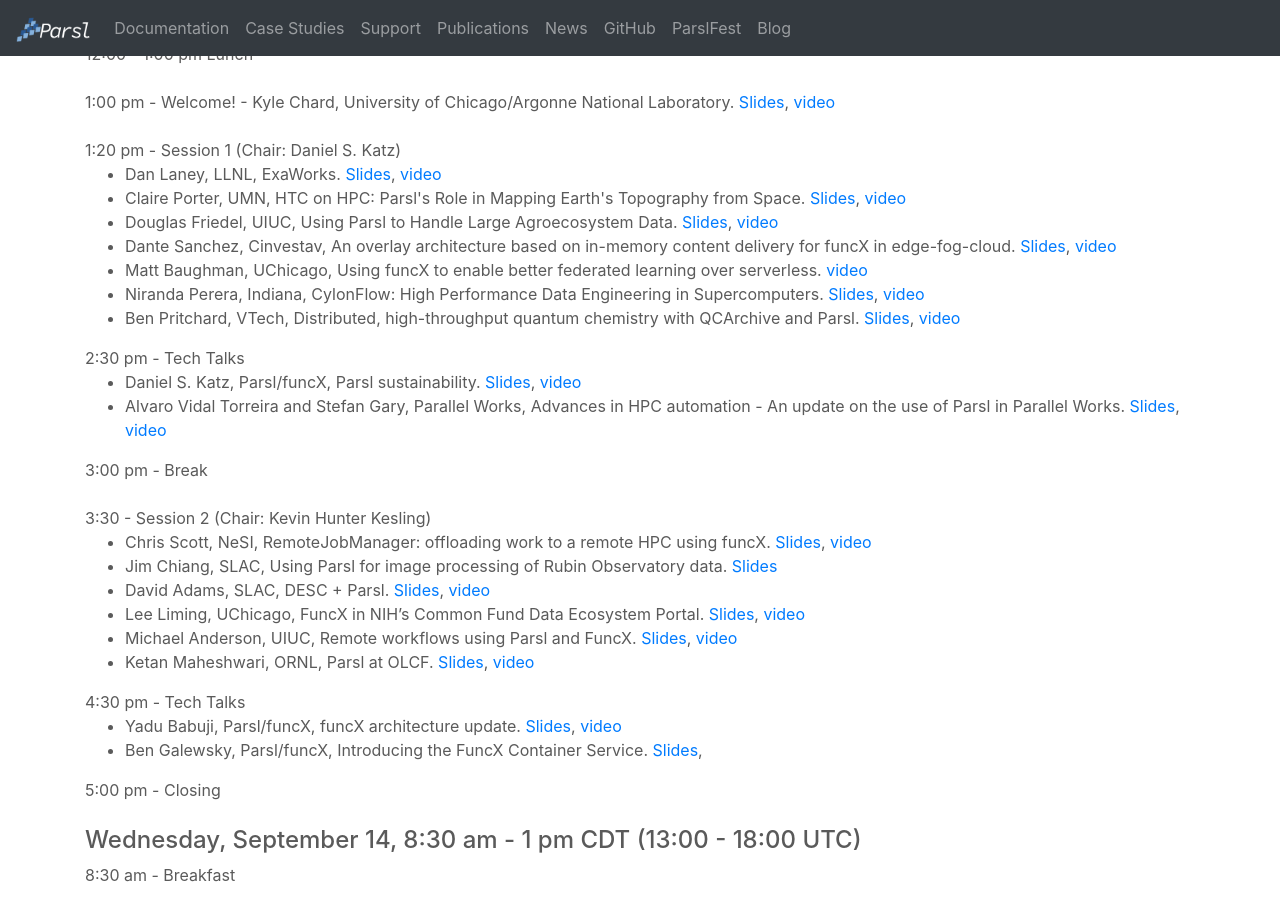
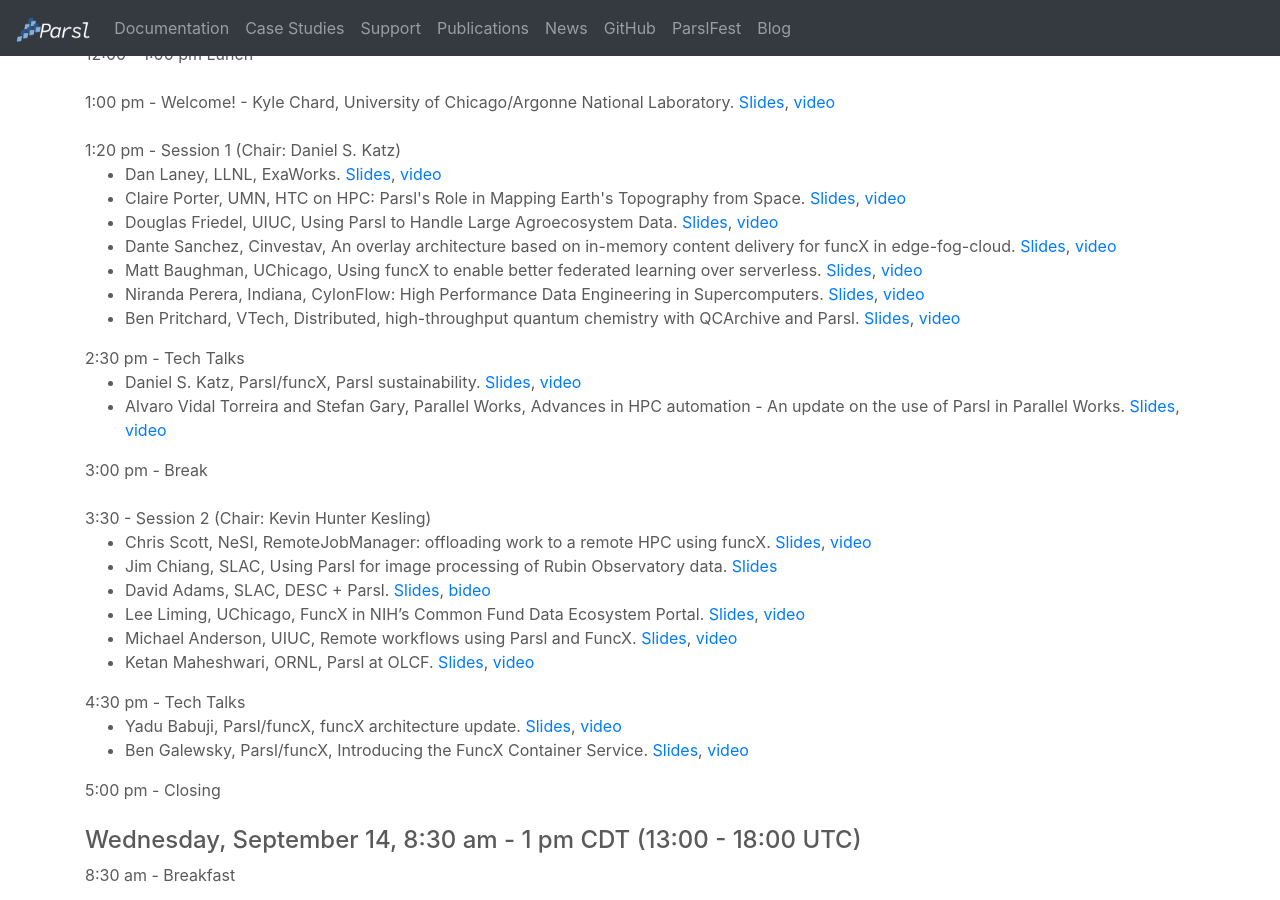
Before and after one commit to Parsl/parsl.github.io, a Jekyll site: the page built from parslfest2022.html, in a window 1280 px wide and 900 px high, scrolled down 857 px. Built offline with Jekyll 4.4.1, drawn with Linux system fonts in a browser that asks for light colours.

Commit message:
Update parslfest2022.html

```diff
--- a/parslfest2022.html
+++ b/parslfest2022.html
@@ -61,7 +61,7 @@
 	      <li>Claire Porter, UMN, HTC on HPC: Parsl's Role in Mapping Earth's Topography from Space. <a href='parslfest/2022/porter.pdf'>Slides</a>, <a href="https://youtu.be/Sr8hsvihn2A">video</a></li>
 	      <li>Douglas Friedel, UIUC, Using Parsl to Handle Large Agroecosystem Data. <a href='parslfest/2022/friedel.pdf'>Slides</a>, <a href="https://youtu.be/pshhB1UNuMo">video</a></li>
 	      <li>Dante Sanchez, Cinvestav, An overlay architecture based on in-memory content delivery for funcX in edge-fog-cloud. <a href='parslfest/2022/sanchez.pdf'>Slides</a>, <a href="https://youtu.be/_42ZRF5ZNv8">video</a></li>
-	      <li>Matt Baughman, UChicago, Using funcX to enable better federated learning over serverless. <a href="https://youtu.be/4z6kxakbszg">video</a></li>
+	      <li>Matt Baughman, UChicago, Using funcX to enable better federated learning over serverless. <a href='parslfest/2022/baughman.pdf'>Slides</a>, <a href="https://youtu.be/4z6kxakbszg">video</a></li>
     	      <li>Niranda Perera, Indiana, CylonFlow: High Performance Data Engineering in Supercomputers. <a href='parslfest/2022/perera.pdf'>Slides</a>, <a href="https://youtu.be/6H_0UKTk7W8">video</a> </li>
 	      <li>Ben Pritchard, VTech, Distributed, high-throughput quantum chemistry with QCArchive and Parsl. <a href='parslfest/2022/pritchard.pdf'>Slides</a>, <a href="https://youtu.be/gLxb1-Ssjo4">video</a></li>
      </ul>
@@ -80,7 +80,7 @@
       <ul>
 	      <li>Chris Scott, NeSI, RemoteJobManager: offloading work to a remote HPC using funcX. <a href='parslfest/2022/scott.pdf'>Slides</a>, <a href="https://youtu.be/XEVkTcDrxMk">video</a></li>
 	      <li>Jim Chiang, SLAC, Using Parsl for image processing of Rubin Observatory data. <a href='parslfest/2022/chiang.pdf'>Slides</a></li>
-     	      <li>David Adams, SLAC, DESC + Parsl. <a href='parslfest/2022/adams.pdf'>Slides</a>, <a href="https://youtu.be/rHMCJLxRdGg">video</a></li>
+     	      <li>David Adams, SLAC, DESC + Parsl. <a href='parslfest/2022/adams.pdf'>Slides</a>, <a href="https://youtu.be/rHMCJLxRdGg">bideo</a></li>
 	      <li>Lee Liming, UChicago, FuncX in NIH’s Common Fund Data Ecosystem Portal. <a href='parslfest/2022/liming.pdf'>Slides</a>, <a href="https://youtu.be/1eXgvsZxwsM">video</a></li>
               <li>Michael Anderson, UIUC, Remote workflows using Parsl and FuncX. <a href='parslfest/2022/anderson.pdf'>Slides</a>, <a href="https://youtu.be/F6pM3fNTecM">video</a></li>
 	      <li>Ketan Maheshwari, ORNL, Parsl at OLCF. <a href='parslfest/2022/maheshwari.pdf'>Slides</a>, <a href="https://youtu.be/ywBnpDCaT4A">video</a></li>
```
Also changed, not shown: other parts of parslfest2022.html (+1 -1 lines).
